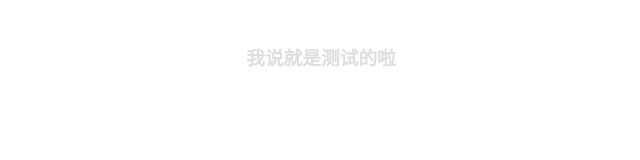
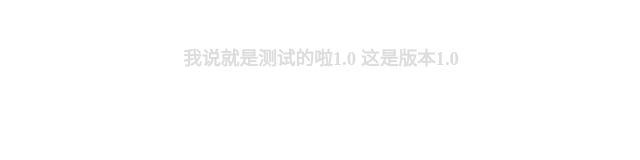
Before and after one commit to woshidadong/ceshigithub, a plain HTML site: page index.html in a window 1280 px wide. Shown: the whole page, without its empty margins (319-959 px from the left). Drawn offline with Linux system fonts and the light colour scheme.

Commit message:
updata 1.0 this is 1.0

```diff
--- a/index.html
+++ b/index.html
@@ -6,6 +6,6 @@
 		<link rel="stylesheet" href="style.css" />
 	</head>
 	<body>
-		<h3>我说就是测试的啦</h3>
+		<h3>我说就是测试的啦1.0   这是版本1.0</h3>
 	</body>
 </html>
```
